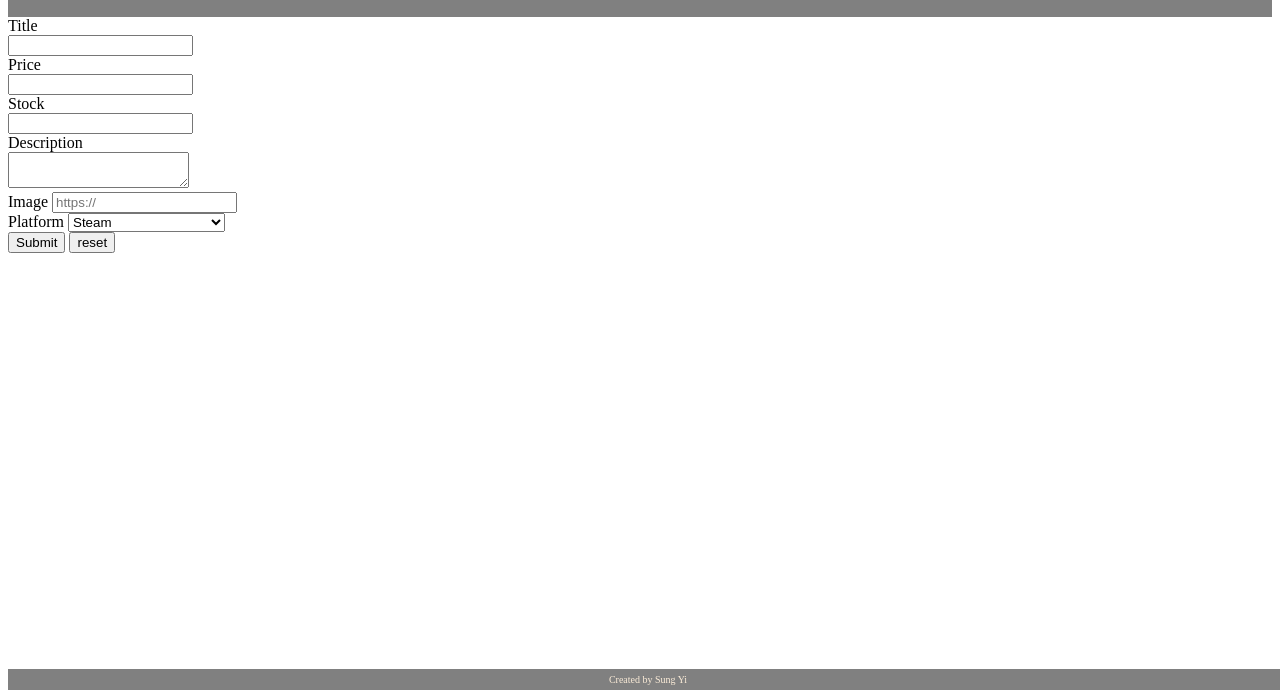
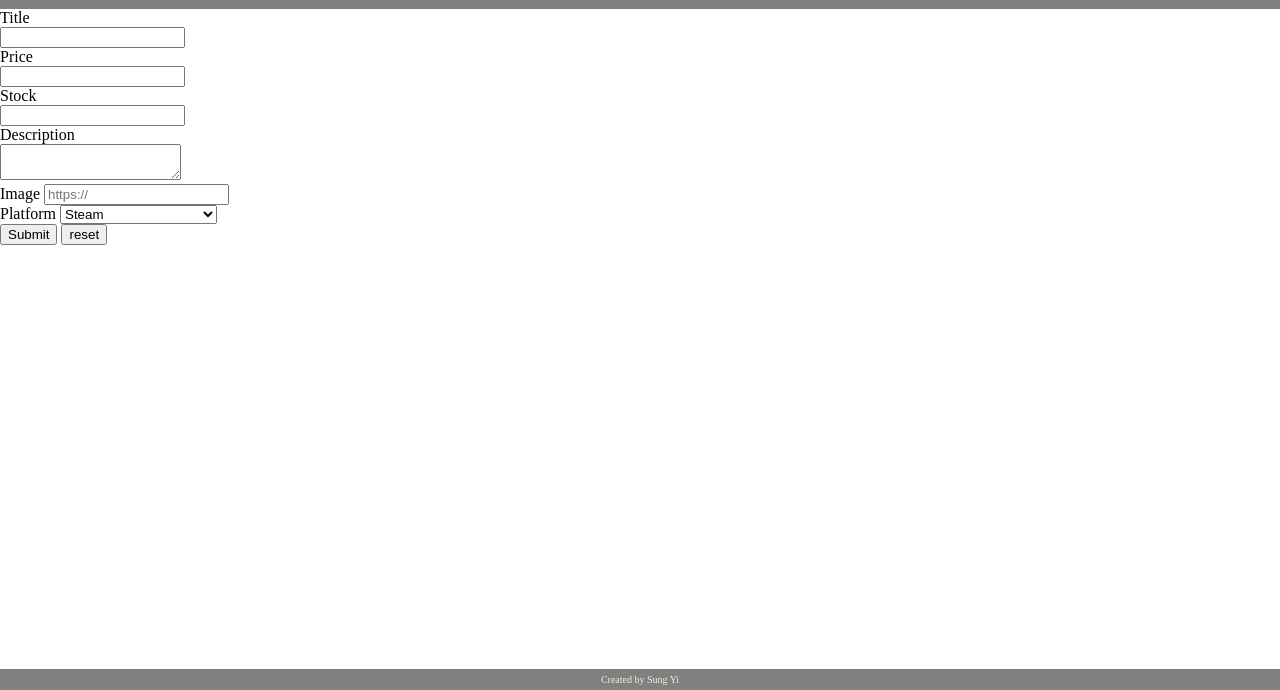
Before and after one commit to dreamseekerfromn/pursuit-project-inventory, a website: page main.html in a window 1280 px wide. Shown: the part 110-800 px from the top of the page. Drawn offline with Linux system fonts and the light colour scheme.

Commit message:
v.0.8 better shape for footer

```diff
--- a/styles.css
+++ b/styles.css
@@ -4,6 +4,7 @@ body {
     display: grid;
     grid-template-columns: 30% 70%;
     grid-template-rows: auto auto 20px;
+    margin: 0px;
 }
 
 header {
@@ -40,7 +41,10 @@ header {
 footer {
     grid-row: 3;
     grid-column: 1/2;
-    width:100%;
+    margin:0%;
+    padding-left: 0%;
+    padding-right: 0%;
+    width: 100%;
     position: fixed;
     bottom: 0px;
     color:antiquewhite;
@@ -50,7 +54,7 @@ footer {
     padding-top: 5px;
     padding-bottom: 5px;
     text-align: center;
-    margin-right: 1px;
+    box-sizing: border-box;
 }
 
 table, td {
```
